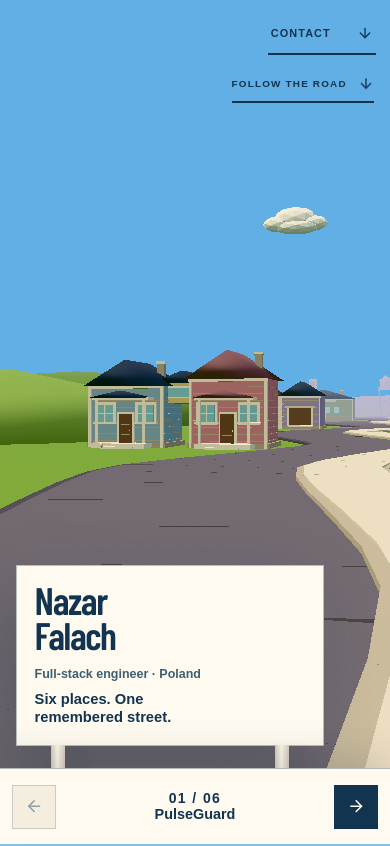
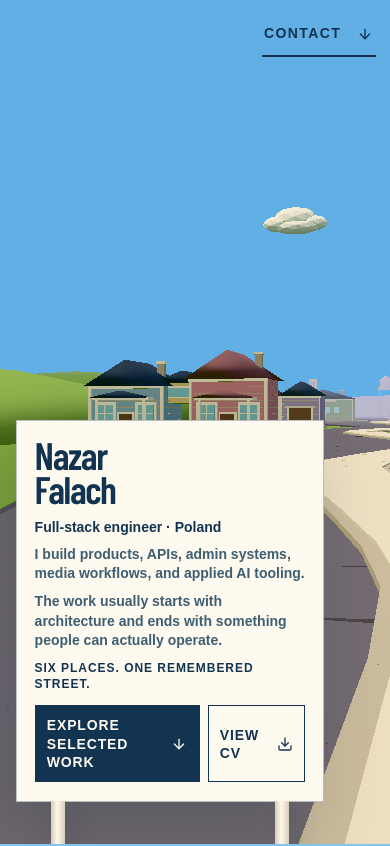
Before and after one commit to Tedossss/PulseApiGuard, a Next.js app in the folder frontend/: page / in a window 390 px wide. Shown: the top 846 px of the page. Built offline with nearby package versions, Linux system fonts and the light colour scheme; a web font is replaced by a local one.

Commit message:
feat(portfolio): improve hero pacing and mobile readability

```diff
--- a/frontend/app/dreamworld/DreamPortfolio.module.css
+++ b/frontend/app/dreamworld/DreamPortfolio.module.css
@@ -127,7 +127,7 @@
   color: var(--ink);
   background: linear-gradient(180deg, #89caf0 0 55%, #8dbb5f 55% 100%);
   text-align: center;
-  transition: opacity 420ms cubic-bezier(0.22, 1, 0.36, 1), visibility 0s linear 420ms;
+  transition: opacity 180ms ease-out, visibility 0s linear 180ms;
 }
 
 .loader::before {
@@ -189,6 +189,7 @@
   top: 1.35rem;
   right: 1.5rem;
   pointer-events: none;
+  transition: opacity 180ms ease-out, visibility 0s linear 0s;
 }
 
 .topContact {
@@ -227,16 +228,16 @@
   --scene-progress: 0;
   --parcel-accent: var(--peach);
   position: relative;
-  min-height: 170svh;
+  min-height: 125svh;
 }
 
 .scene[data-scene='home'] {
-  min-height: 220svh;
+  min-height: 135svh;
 }
 
 .scene[data-scene='about'],
 .scene[data-scene='contact'] {
-  min-height: 155svh;
+  min-height: 115svh;
 }
 
 .scene[data-scene='colab'] {
@@ -378,7 +379,7 @@
 .identitySign {
   bottom: max(9.5rem, 15vh);
   left: clamp(1.25rem, 6vw, 6rem);
-  width: min(34rem, calc(100vw - 2.5rem));
+  width: min(42rem, calc(100vw - 2.5rem));
   padding: clamp(1.4rem, 2.5vw, 2.25rem) clamp(1.35rem, 3vw, 2.7rem) clamp(1.6rem, 3vw, 2.5rem);
 }
 
@@ -422,46 +423,80 @@
   text-wrap: balance;
 }
 
-.identitySign p {
+.identitySign .heroRole {
+  margin-top: 1rem;
+  color: var(--ink);
+  font-size: clamp(0.9rem, 1.35vw, 1.08rem);
+  font-weight: 760;
+}
+
+.identitySign .heroBody {
+  max-width: 58ch;
+  margin-top: 0.8rem;
+  color: var(--ink-soft);
+  font-size: clamp(0.92rem, 1.2vw, 1.04rem);
+  font-weight: 650;
+  line-height: 1.5;
+}
+
+.identitySign .heroValue {
+  max-width: 62ch;
+  margin-top: 0.4rem;
+  color: var(--ink-soft);
+  font-size: clamp(0.82rem, 1vw, 0.94rem);
+  font-weight: 610;
+  line-height: 1.5;
+}
+
+.identitySign .heroAtmosphere {
+  margin-top: 0.8rem;
+  font-size: clamp(0.76rem, 0.9vw, 0.86rem);
+  font-weight: 790;
+  letter-spacing: 0.08em;
+  line-height: 1.35;
+  text-transform: uppercase;
+}
+
+.heroActions {
+  display: flex;
+  flex-wrap: wrap;
+  gap: 0.7rem;
   margin-top: 1.15rem;
-  color: var(--ink-soft);
-  font-size: clamp(0.9rem, 1.35vw, 1.08rem);
-  font-weight: 650;
-}
-
-.identitySign strong {
-  max-width: 28ch;
-  margin-top: 0.55rem;
-  font-size: clamp(1rem, 1.5vw, 1.3rem);
-  font-weight: 760;
-  line-height: 1.3;
-}
-
-.scrollCue {
-  position: absolute;
-  z-index: 4;
-  right: clamp(1.5rem, 6vw, 6rem);
-  bottom: max(7rem, 10vh);
+}
+
+.heroPrimaryAction,
+.heroSecondaryAction {
   display: flex;
+  min-width: min(14rem, 100%);
   min-height: 3rem;
   align-items: center;
+  justify-content: space-between;
   gap: 1rem;
-  padding: 0.7rem 0;
-  border: 0;
-  border-bottom: 2px solid var(--ink);
+  padding: 0.8rem 0.95rem;
+  border: 1px solid var(--ink);
+  color: var(--paper);
+  background: var(--ink);
+  font-size: 0.75rem;
+  font-weight: 800;
+  letter-spacing: 0.1em;
+  line-height: 1.3;
+  text-align: left;
+  text-decoration: none;
+  text-transform: uppercase;
+  cursor: pointer;
+  transition: color 180ms ease-out, background-color 180ms ease-out, transform 180ms ease-out;
+}
+
+.heroSecondaryAction {
   color: var(--ink);
   background: transparent;
-  font-size: 0.72rem;
-  font-weight: 800;
-  letter-spacing: 0.14em;
-  text-transform: uppercase;
-  cursor: pointer;
-}
-
-.scrollCue svg {
+}
+
+.heroPrimaryAction svg,
+.heroSecondaryAction svg {
   width: 1rem;
   height: 1rem;
-  animation: roadCue 2.4s ease-in-out infinite;
+  flex: 0 0 auto;
 }
 
 .returnNote {
@@ -744,6 +779,7 @@
   display: none;
 }
 
+.root[data-dialog-open='true'] .siteHeader,
 .root[data-dialog-open='true'] .streetDirectory,
 .root[data-dialog-open='true'] .mobileStreetDirectory {
   visibility: hidden;
@@ -1084,16 +1120,6 @@
   height: 1rem;
 }
 
-@keyframes roadCue {
-  0%,
-  100% {
-    transform: translateY(-0.12rem);
-  }
-  50% {
-    transform: translateY(0.25rem);
-  }
-}
-
 @media (hover: hover) and (pointer: fine) {
   .topContact:hover {
     gap: 1.55rem;
@@ -1104,7 +1130,8 @@
     transform: translateY(0.22rem);
   }
 
-  .scrollCue:hover,
+  .heroPrimaryAction:hover,
+  .heroSecondaryAction:hover,
   .inspectButton:hover,
   .exitButton:hover,
   .dialogLinks a:hover {
@@ -1163,7 +1190,7 @@
   .topContact {
     min-width: 6.7rem;
     min-height: 2.75rem;
-    font-size: 0.68rem;
+    font-size: 0.875rem;
   }
 
   .grain {
@@ -1179,7 +1206,7 @@
 
   .sceneFrame {
     position: relative;
-    min-height: max(100svh, 45rem);
+    min-height: 100svh;
   }
 
   .scene:not([data-scene='home']):not([data-scene='about']):not([data-scene='contact']) .sceneFrame {
@@ -1190,11 +1217,11 @@
   }
 
   .scene[data-scene='about'] .sceneFrame {
-    min-height: 64rem;
+    min-height: 58rem;
   }
 
   .scene[data-scene='contact'] .sceneFrame {
-    min-height: 49rem;
+    min-height: 44rem;
   }
 
   .fallbackHillFar {
@@ -1214,8 +1241,8 @@
   .identitySign {
     left: 1rem;
     right: auto;
-    bottom: 6.1rem;
-    width: min(20.5rem, calc(100vw - 4rem));
+    bottom: max(2rem, 5svh);
+    width: min(22rem, calc(100vw - 2rem));
     padding: 1.05rem 1.1rem 1.15rem;
   }
 
@@ -1224,39 +1251,52 @@
     font-size: clamp(2.45rem, 12vw, 4rem);
   }
 
-  .identitySign p {
+  .identitySign .heroRole {
+    margin-top: 0.7rem;
+    font-size: 0.875rem;
+    line-height: 1.35;
+  }
+
+  .identitySign .heroBody,
+  .identitySign .heroValue {
+    margin-top: 0.5rem;
+    font-size: 0.875rem;
+    line-height: 1.4;
+  }
+
+  .identitySign .heroAtmosphere {
+    margin-top: 0.65rem;
+    font-size: 0.75rem;
+    line-height: 1.3;
+  }
+
+  .heroActions {
+    display: grid;
+    grid-template-columns: minmax(0, 1.35fr) minmax(0, 0.8fr);
+    gap: 0.5rem;
     margin-top: 0.8rem;
-    font-size: 0.78rem;
-  }
-
-  .identitySign strong {
-    max-width: 17ch;
-    margin-top: 0.45rem;
-    font-size: 0.92rem;
-    line-height: 1.22;
+  }
+
+  .heroPrimaryAction,
+  .heroSecondaryAction {
+    min-width: 0;
+    min-height: 2.75rem;
+    gap: 0.45rem;
+    padding: 0.65rem 0.7rem;
+    font-size: 0.875rem;
+    letter-spacing: 0.06em;
   }
 
   .identitySign::before,
   .identitySign::after {
     height: 6.7rem;
-  }
-
-  .scrollCue {
-    top: 4.1rem;
-    right: 1rem;
-    bottom: auto;
-    min-height: 2.35rem;
-    gap: 0.7rem;
-    padding: 0.45rem 0 0.35rem;
-    font-size: 0.62rem;
-    letter-spacing: 0.12em;
   }
 
   .returnNote {
     top: 4.25rem;
     left: 1rem;
     max-width: calc(100vw - 8rem);
-    font-size: 0.58rem;
+    font-size: 0.75rem;
   }
 
   .evidenceMarker,
@@ -1284,6 +1324,16 @@
     font-size: 0.9rem;
   }
 
+  .markerFacts dt {
+    font-size: 0.75rem;
+    line-height: 1.35;
+  }
+
+  .markerFacts dd {
+    font-size: 0.875rem;
+    line-height: 1.45;
+  }
+
   .markerFacts div {
     grid-template-columns: 6.4rem 1fr;
     gap: 0.7rem;
@@ -1300,8 +1350,15 @@
 
   .markerMeta {
     max-width: none;
-    font-size: 0.7rem;
+    font-size: 0.75rem;
+    line-height: 1.4;
     text-align: left;
+  }
+
+  .inspectButton,
+  .exitButton {
+    font-size: 0.875rem;
+    letter-spacing: 0.08em;
   }
 
   .aboutSign,
@@ -1324,6 +1381,11 @@
     margin-top: 1.25rem;
   }
 
+  .skillDirectory span {
+    font-size: 0.78rem;
+    line-height: 1.4;
+  }
+
   .contactLinks {
     grid-template-columns: 1fr;
   }
@@ -1331,6 +1393,11 @@
   .contactLinks a:nth-child(even) {
     padding-left: 0;
     border-left: 0;
+  }
+
+  .contactLinks a {
+    font-size: 0.875rem;
+    line-height: 1.35;
   }
 
   .streetDirectory {
@@ -1360,6 +1427,12 @@
     transition: opacity 180ms ease-out, visibility 0s linear 0s;
   }
 
+  .root[data-active-scene='home'] .mobileStreetDirectory {
+    visibility: hidden;
+    opacity: 0;
+    pointer-events: none;
+  }
+
   .mobileDirectoryButton {
     display: grid;
     width: 2.75rem;
@@ -1423,6 +1496,7 @@
   .dialogClose {
     top: 0;
     min-width: 6.6rem;
+    font-size: 0.875rem;
   }
 
   .dialogHeader {
@@ -1446,6 +1520,23 @@
     display: grid;
     grid-template-columns: 1fr;
   }
+
+  .dialogMeta,
+  .dialogFacts strong,
+  .dialogColumns h3 {
+    font-size: 0.75rem;
+    line-height: 1.4;
+  }
+
+  .dialogFacts span,
+  .dialogColumns li {
+    font-size: 0.875rem;
+  }
+
+  .dialogLinks a {
+    font-size: 0.875rem;
+    letter-spacing: 0.08em;
+  }
 }
 
 @media (max-width: 760px) and (max-height: 650px) {
@@ -1458,7 +1549,14 @@
   }
 
   .topContact {
+    width: auto;
+    min-width: 5.75rem;
     min-height: 2.75rem;
+    justify-content: space-between;
+    gap: 0.45rem;
+    padding: 0.55rem 0.65rem;
+    border: 1px solid rgba(18, 52, 81, 0.34);
+    background: var(--paper);
   }
 
   .scene:not([data-scene='home']):not([data-scene='about']):not([data-scene='contact']) .sceneFrame {
@@ -1501,7 +1599,7 @@
 
 @media (max-width: 420px) {
   .identitySign {
-    width: min(19.25rem, calc(100vw - 4rem));
+    width: min(19.25rem, calc(100vw - 2rem));
   }
 
   .identitySign h1 {
@@ -1536,15 +1634,15 @@
 
   .sceneFrame {
     position: relative;
-    min-height: max(100svh, 46rem);
+    min-height: max(100svh, 40rem);
   }
 
   .scene[data-scene='about'] .sceneFrame {
-    min-height: 58rem;
+    min-height: 54rem;
   }
 
   .scene[data-scene='contact'] .sceneFrame {
-    min-height: 46rem;
+    min-height: 42rem;
   }
 
   .loader,
@@ -1554,7 +1652,8 @@
   }
 
   .topContact,
-  .scrollCue,
+  .heroPrimaryAction,
+  .heroSecondaryAction,
   .inspectButton,
   .exitButton,
   .contactLinks a,
@@ -1575,11 +1674,6 @@
     transition: none;
   }
 
-  .scrollCue svg {
-    animation: none;
-    transform: none;
-  }
-
   .dialogSurface[data-state='opening'],
   .dialogSurface[data-state='closing'] {
     opacity: 1;
@@ -1603,7 +1697,8 @@
   .mobileStreetDirectory,
   .mobileDirectoryButton,
   .topContact,
-  .scrollCue,
+  .heroPrimaryAction,
+  .heroSecondaryAction,
   .inspectButton,
   .exitButton,
   .dialogLinks a {
--- a/frontend/app/dreamworld/DreamPortfolio.tsx
+++ b/frontend/app/dreamworld/DreamPortfolio.tsx
@@ -64,7 +64,7 @@ type DialogState = {
 
 type LoaderState =
   | { phase: 'loading' }
-  | { phase: 'found' | 'hidden'; reason: 'canvas-ready' | 'fail-open' | 'reduced-motion' };
+  | { phase: 'hidden'; reason: 'canvas-ready' | 'fail-open' | 'reduced-motion' };
 
 type DreamPortfolioProps = {
   /** The visual world. Semantic content remains complete if this layer cannot boot. */
@@ -268,12 +268,6 @@ export function DreamPortfolio({ canvasLayer, canvasReady = false }: DreamPortfo
     const syncMedia = () => {
       const nextReducedMotion = reducedMedia.matches;
       setReducedMotion(nextReducedMotion);
-      if (!nextReducedMotion) return;
-      setLoaderState((current) =>
-        current.phase === 'hidden' && current.reason === 'reduced-motion'
-          ? current
-          : { phase: 'hidden', reason: 'reduced-motion' },
-      );
     };
 
     syncFrame = window.requestAnimationFrame(syncMedia);
@@ -285,26 +279,17 @@ export function DreamPortfolio({ canvasLayer, canvasReady = false }: DreamPortfo
   }, []);
 
   useEffect(() => {
-    if (reducedMotion || loaderPhase !== 'loading' || !effectiveCanvasReady) return;
-    const foundTimer = window.setTimeout(() => setLoaderState({ phase: 'found', reason: 'canvas-ready' }), 0);
-    return () => window.clearTimeout(foundTimer);
-  }, [effectiveCanvasReady, loaderPhase, reducedMotion]);
-
-  useEffect(() => {
-    if (reducedMotion || loaderPhase !== 'loading') return;
-    const failOpenTimer = window.setTimeout(() => setLoaderState({ phase: 'found', reason: 'fail-open' }), 2200);
-    return () => window.clearTimeout(failOpenTimer);
-  }, [loaderPhase, reducedMotion]);
-
-  useEffect(() => {
-    if (loaderPhase !== 'found') return;
-    const hideTimer = window.setTimeout(() => {
-      setLoaderState((current) =>
-        current.phase === 'found' ? { phase: 'hidden', reason: current.reason } : current,
-      );
-    }, 420);
-    return () => window.clearTimeout(hideTimer);
-  }, [loaderPhase]);
+    if (loaderPhase !== 'loading') return;
+    const releaseFrame = window.requestAnimationFrame(() => {
+      const reason = window.matchMedia('(prefers-reduced-motion: reduce)').matches
+        ? 'reduced-motion'
+        : effectiveCanvasReady
+          ? 'canvas-ready'
+          : 'fail-open';
+      setLoaderState({ phase: 'hidden', reason });
+    });
+    return () => window.cancelAnimationFrame(releaseFrame);
+  }, [effectiveCanvasReady, loaderPhase]);
 
   useEffect(() => {
     let idleTimer = 0;
@@ -710,6 +695,7 @@ export function DreamPortfolio({ canvasLayer, canvasReady = false }: DreamPortfo
       data-loader-release={loaderReleaseReason}
       data-reduced-motion={reducedMotion}
       data-idle={idle}
+      data-active-scene={activeScene}
       data-return-visit={visitedProjects.length > 0 || loopedExit}
       data-dialog-open={dialogState ? 'true' : 'false'}
     >
@@ -724,7 +710,7 @@ export function DreamPortfolio({ canvasLayer, canvasReady = false }: DreamPortfo
 
         <div className={styles.loader} aria-live="polite" data-visible={loaderPhase !== 'hidden'}>
           <span>Loading the street</span>
-          <strong>{loaderPhase === 'loading' ? homeLoaderLine : 'ROAD READY'}</strong>
+          <strong>{homeLoaderLine}</strong>
         </div>
 
         <div className={styles.canvasSlot} aria-hidden="true" data-has-canvas={hasCanvasLayer}>
@@ -733,7 +719,12 @@ export function DreamPortfolio({ canvasLayer, canvasReady = false }: DreamPortfo
         <div className={styles.grain} aria-hidden="true" />
 
         <header className={styles.siteHeader}>
-          <button type="button" className={styles.topContact} onClick={() => scrollToScene('contact')}>
+          <button
+            type="button"
+            className={styles.topContact}
+            aria-label="Go to contact section"
+            onClick={() => scrollToScene('contact')}
+          >
             <span>Contact</span>
             <ArrowDown aria-hidden="true" />
           </button>
@@ -757,18 +748,29 @@ export function DreamPortfolio({ canvasLayer, canvasReady = false }: DreamPortfo
 
               <header className={styles.identitySign}>
                 <h1 id="dream-hero-title">Nazar Falach</h1>
-                <p>Full-stack engineer · Poland</p>
-                <strong>Six places. One remembered street.</strong>
+                <p className={styles.heroRole}>{dreamSceneCopy.hero.subtitle}</p>
+                <p className={styles.heroBody}>{dreamSceneCopy.hero.body}</p>
+                <p className={styles.heroValue}>{dreamSceneCopy.hero.value}</p>
+                <strong className={styles.heroAtmosphere}>Six places. One remembered street.</strong>
+                <div className={styles.heroActions}>
+                  <button
+                    type="button"
+                    className={styles.heroPrimaryAction}
+                    onClick={() => scrollToScene(orderedProjects[0]?.slug ?? 'about')}
+                  >
+                    <span>Explore selected work</span>
+                    <ArrowDown aria-hidden="true" />
+                  </button>
+                  <a
+                    className={styles.heroSecondaryAction}
+                    href="/assets/nazar-falach-cv.pdf"
+                    download
+                  >
+                    <span>View CV</span>
+                    <Download aria-hidden="true" />
+                  </a>
+                </div>
               </header>
-
-              <button
-                type="button"
-                className={styles.scrollCue}
-                onClick={() => scrollToScene(orderedProjects[0]?.slug ?? 'about')}
-              >
-                <span>Follow the road</span>
-                <ArrowDown aria-hidden="true" />
-              </button>
 
               {visitedProjects.length > 0 || loopedExit ? (
                 <p className={styles.returnNote}>The street remembered your footsteps.</p>
--- a/frontend/app/dreamworld/dreamData.ts
+++ b/frontend/app/dreamworld/dreamData.ts
@@ -237,8 +237,9 @@ export const dreamSceneCopy = {
   hero: {
     firstTitle: 'You took the long way.',
     returnTitle: 'You came back.',
-    subtitle: 'Nazar Falach · Full-stack engineer · Poland',
-    body: 'A few production systems, one or two stranger ideas, and a road that keeps leading back here.',
+    subtitle: 'Full-stack engineer · Poland',
+    body: 'I build products, APIs, admin systems, media workflows, and applied AI tooling.',
+    value: 'The work usually starts with architecture and ends with something people can actually operate.',
   },
   about: {
     kicker: 'A quiet room',
```
